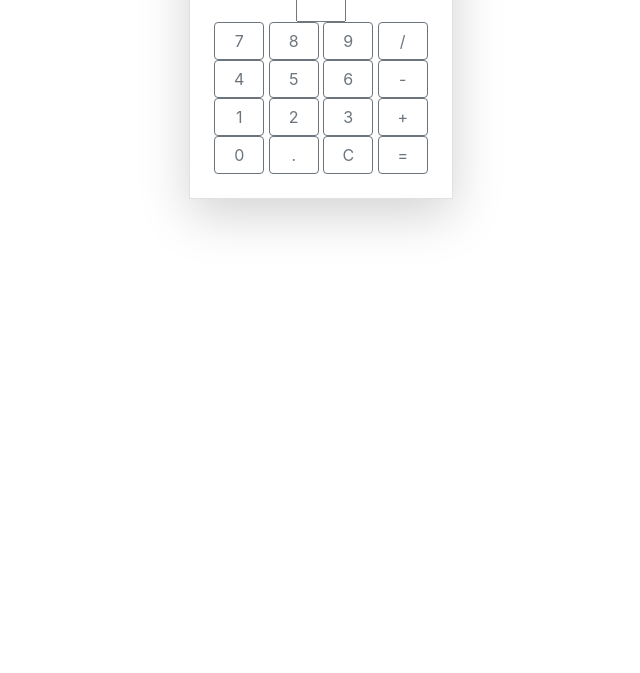
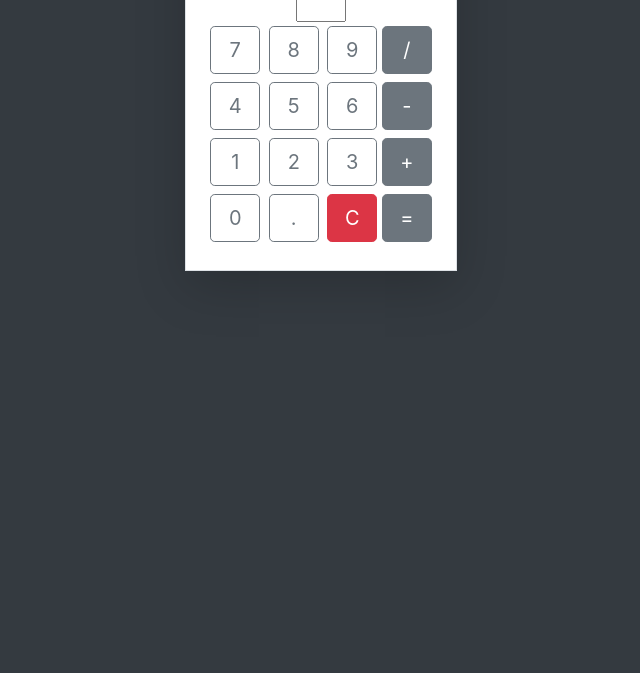
Before and after one commit to f-rxfxel/XP-CalculatorTS, a plain HTML site: page index.html in a window 1280 px wide. Shown: the part 127-800 px from the top of the page, without its empty margins (319-959 px from the left). Drawn offline with nearby package versions, Linux system fonts and the light colour scheme.

Commit message:
Update index.html
Implementações: Tema Escuro;
                             Botões Maiores;
                             Coloração nas Teclas;
                             Espaçamento Entre as Teclas.

```diff
--- a/index.html
+++ b/index.html
@@ -1,5 +1,5 @@
 <!DOCTYPE html>
-<html lang="en">
+<html lang="en" >
 <head>
     <meta charset="UTF-8">
     <meta name="viewport" content="width=device-width, initial-scale=1.0">
@@ -49,33 +49,33 @@
         }
     </style>
 </head>
-<body class="d-flex justify-content-center align-items-center h-100 d-inline-block">
+<body class="d-flex justify-content-center align-items-center h-100 d-inline-block bg-dark " >
     <div class="flex-column border text-center align-content-center flex-wrap mt-5 shadow-lg p-4 mb-4 bg-white">
         <h2>Calculadora</h2>
         <input type="number" name="display" id="display" >
         <div class="flex">
-            <input type="button" class="btn btn-outline-secondary" value="7" onclick="btNumero(event)">
-            <input type="button" class="btn btn-outline-secondary" value="8" onclick="btNumero(event)">
-            <input type="button" class="btn btn-outline-secondary" value="9" onclick="btNumero(event)">
-            <input type="button" class="btn btn-outline-secondary" value="/" onclick="btOperacao(event)">
+            <input type="button" class="btn btn-outline-secondary btn-lg " value="7" onclick="btNumero(event)">
+            <input type="button" class="btn btn-outline-secondary m-1 btn-lg" value="8" onclick="btNumero(event)">
+            <input type="button" class="btn btn-outline-secondary btn-lg " value="9" onclick="btNumero(event)">
+            <input type="button" class="btn btn-secondary btn-lg " value="/" onclick="btOperacao(event)">
         </div>
         <div class="flex">
-            <input type="button" class="btn btn-outline-secondary" value="4" onclick="btNumero(event)">
-            <input type="button" class="btn btn-outline-secondary" value="5" onclick="btNumero(event)">
-            <input type="button" class="btn btn-outline-secondary" value="6" onclick="btNumero(event)">
-            <input type="button" class="btn btn-outline-secondary" value="-" onclick="btOperacao(event)">
+            <input type="button" class="btn btn-outline-secondary btn-lg " value="4" onclick="btNumero(event)">
+            <input type="button" class="btn btn-outline-secondary m-1 btn-lg" value="5" onclick="btNumero(event)">
+            <input type="button" class="btn btn-outline-secondary btn-lg " value="6" onclick="btNumero(event)">
+            <input type="button" class="btn btn-secondary btn-lg" value="-" onclick="btOperacao(event)">
         </div>
         <div class="flex">
-            <input type="button" class="btn btn-outline-secondary" value="1" onclick="btNumero(event)">
-            <input type="button" class="btn btn-outline-secondary" value="2" onclick="btNumero(event)">
-            <input type="button" class="btn btn-outline-secondary" value="3" onclick="btNumero(event)">
-            <input type="button" class="btn btn-outline-secondary" value="+" onclick="btOperacao(event)">
+            <input type="button" class="btn btn-outline-secondary btn-lg " value="1" onclick="btNumero(event)">
+            <input type="button" class="btn btn-outline-secondary m-1 btn-lg" value="2" onclick="btNumero(event)">
+            <input type="button" class="btn btn-outline-secondary  btn-lg" value="3" onclick="btNumero(event)">
+            <input type="button" class="btn btn-secondary  btn-lg" value="+" onclick="btOperacao(event)">
         </div>
         <div class="flex">
-            <input type="button" class="btn btn-outline-secondary" value="0" onclick="btNumero(event)">
-            <input type="button" class="btn btn-outline-secondary" value="." onclick="appendDecimal()">
-            <input type="button" class="btn btn-outline-secondary" value="C" onclick="clearDisplay()">
-            <input type="button" class="btn btn-outline-secondary" value="=" onclick="igual()">
+            <input type="button" class="btn btn-outline-secondary btn-lg " value="0" onclick="btNumero(event)">
+            <input type="button" class="btn btn-outline-secondary m-1 btn-lg" value="." onclick="appendDecimal()">
+            <input type="button" class="btn btn-danger btn-lg" value="C" onclick="clearDisplay()">
+            <input type="button" class="btn btn-secondary btn-lg" value="=" onclick="igual()">
         </div>
         <script src="https://stackpath.bootstrapcdn.com/bootstrap/4.5.2/js/bootstrap.min.js"></script>
 
```
